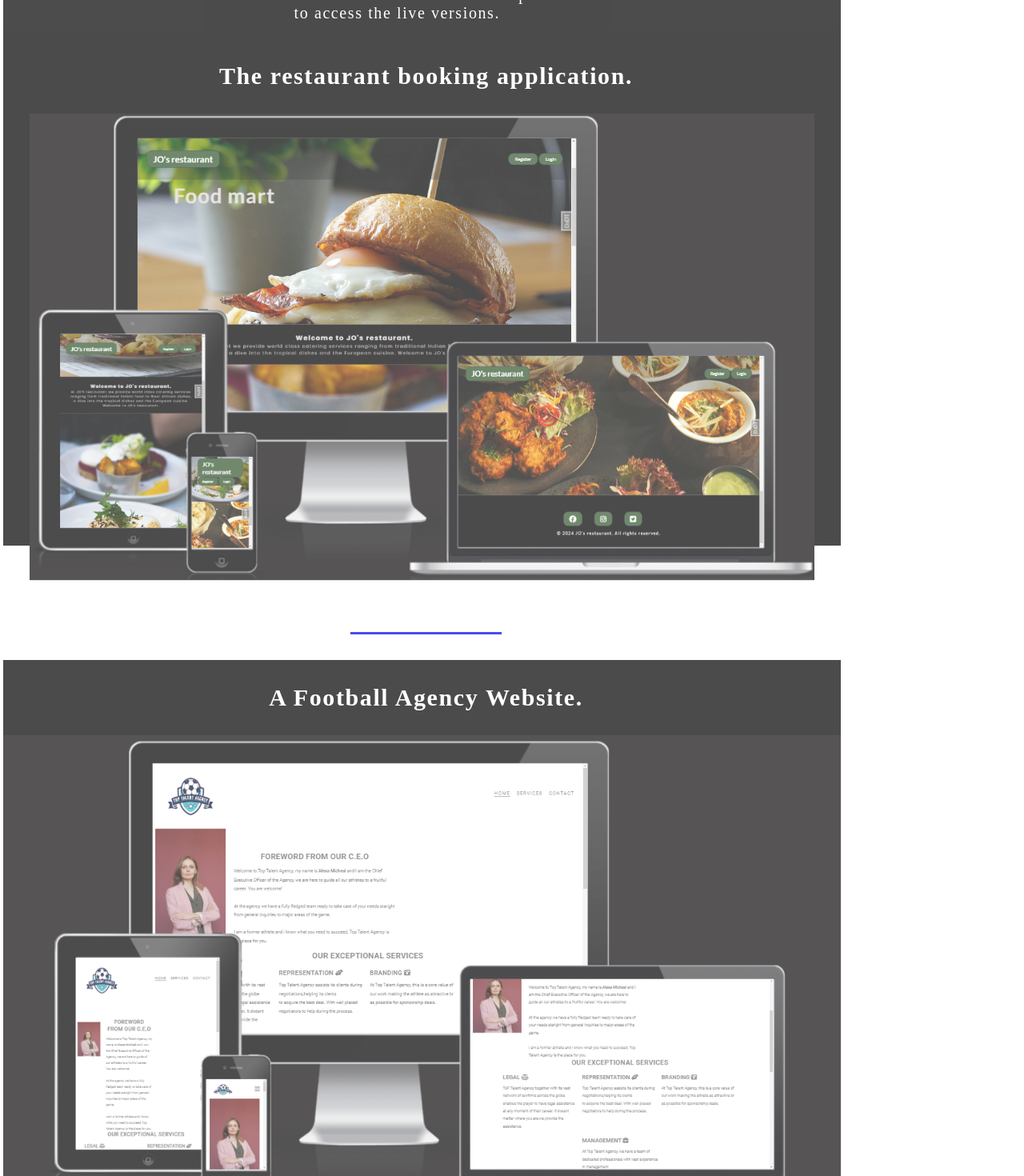
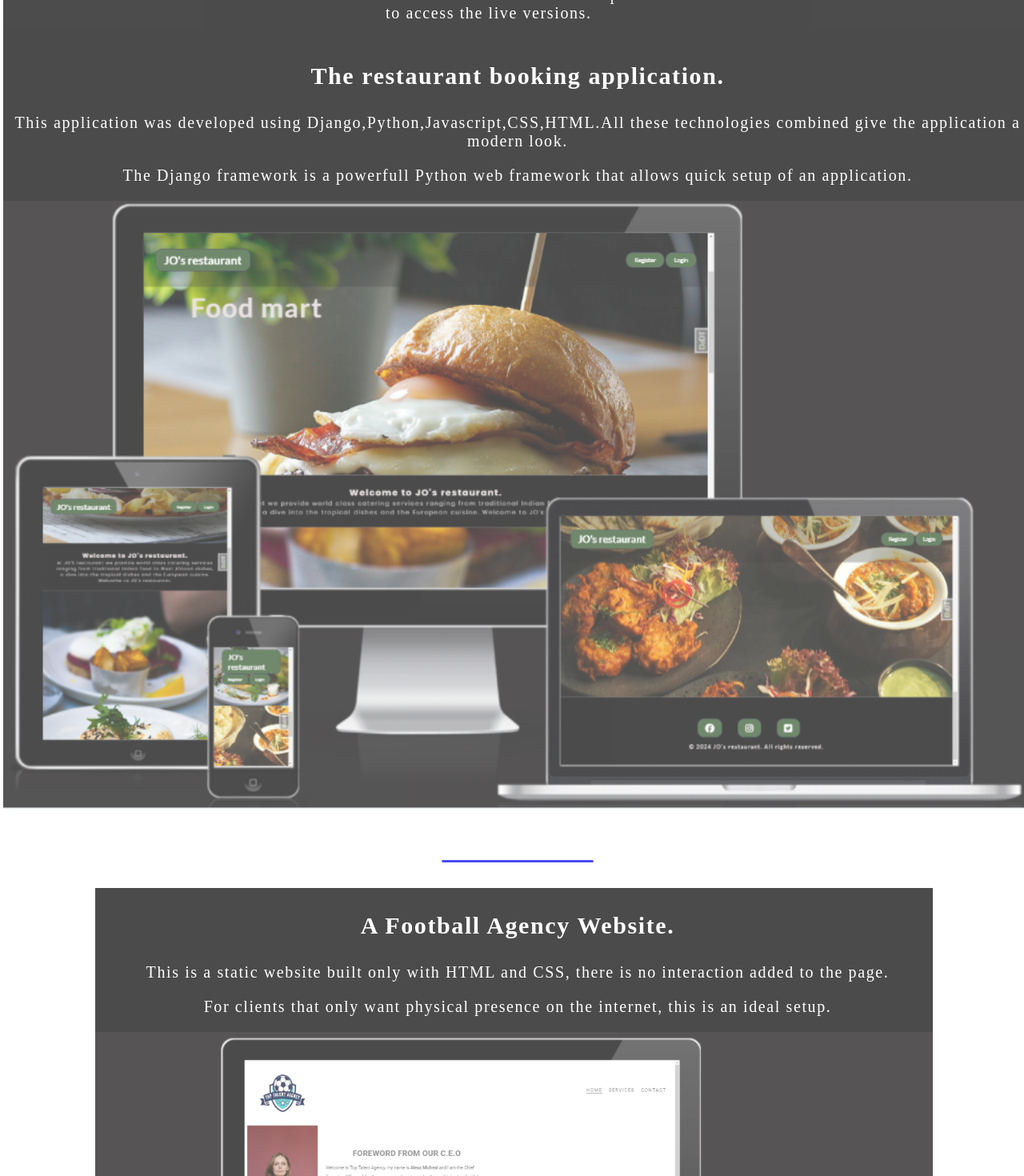
Before and after one commit to Allano256/my_webiste, a React (Vite) app: page /projects in a window 1280 px wide. Shown: the part 218-1688 px from the top of the page at 80% size. Built offline with nearby package versions, Linux system fonts and the light colour scheme.

Commit message:
Added info to projects sections

```diff
--- a/src/pages/Projects.jsx
+++ b/src/pages/Projects.jsx
@@ -11,16 +11,19 @@ function Projects() {
         <p>Follow the links in the description <br /> to access the live versions.</p>
         <div className={styles.item1}>
             <h3>The restaurant booking application.</h3>
+            <p>This application was developed using Django,Python,Javascript,CSS,HTML.All these technologies combined give the application a modern look.</p>
+            <p>The Django framework is a powerfull Python web framework that allows quick setup of an application. </p>
             <img src="/public/restaurant_img.png" alt="an image of the restaurant layout" />
             <NavLink to='https://allano256.github.io/restaurant_app/' ><h3>Live Version.</h3> </NavLink>
         </div>
         <div className={styles.item2}>
         <h3>A Football Agency Website.</h3>
+        <p>This is a static website built only with HTML and CSS, there is no interaction added to the page.</p>
+        <p>For clients that only want physical presence on the internet, this is an ideal setup.</p>
             <img src="/public/top_talent.png" alt="an image of the restaurant layout" />
             <NavLink to=' https://allano256.github.io/top-talent/' ><h3>Live Version.</h3> </NavLink>
         </div>
-        {/* <div className="item"></div>
-        <div className="item2"></div> */}
+
        </div>
 
         </>
```
